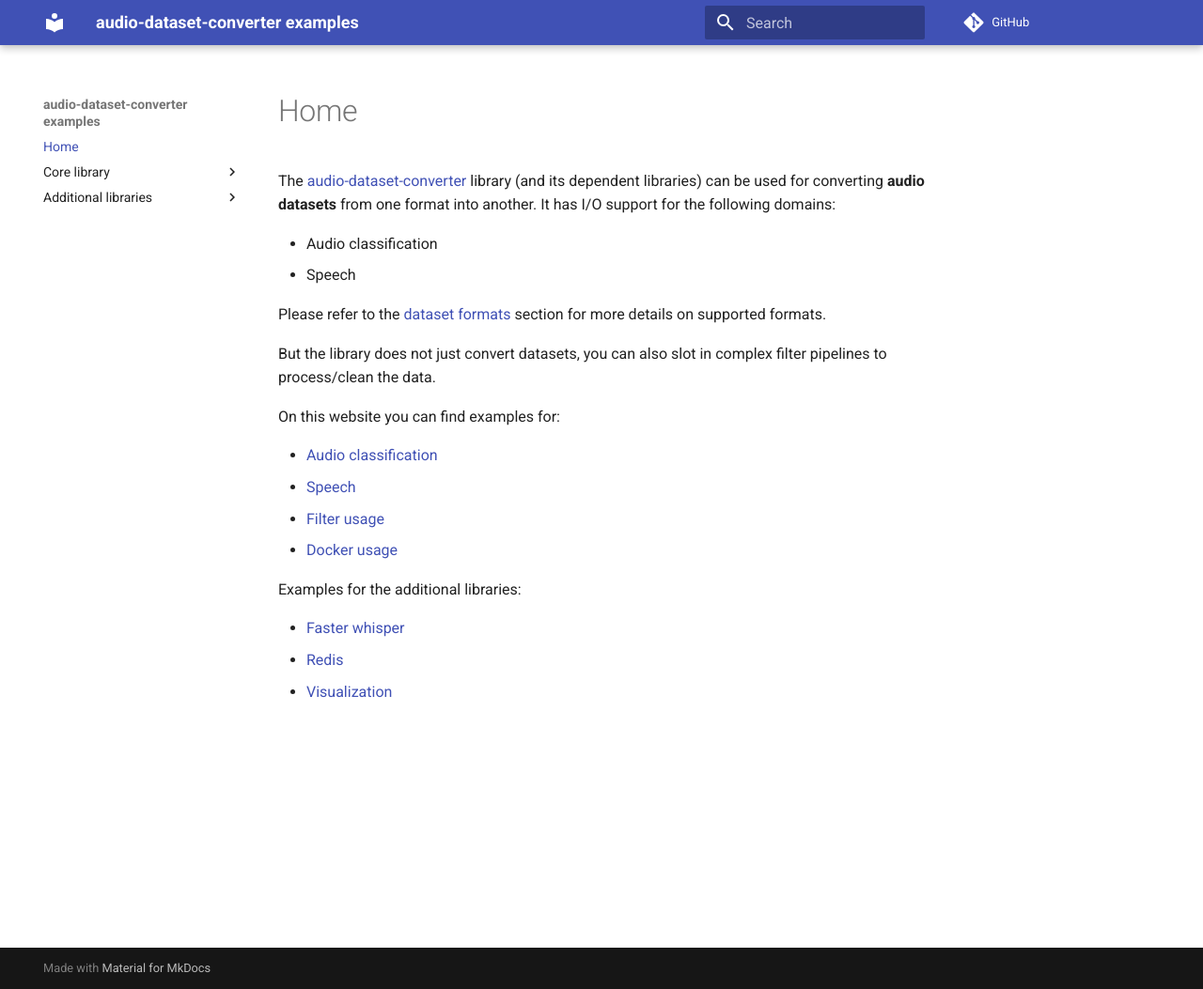
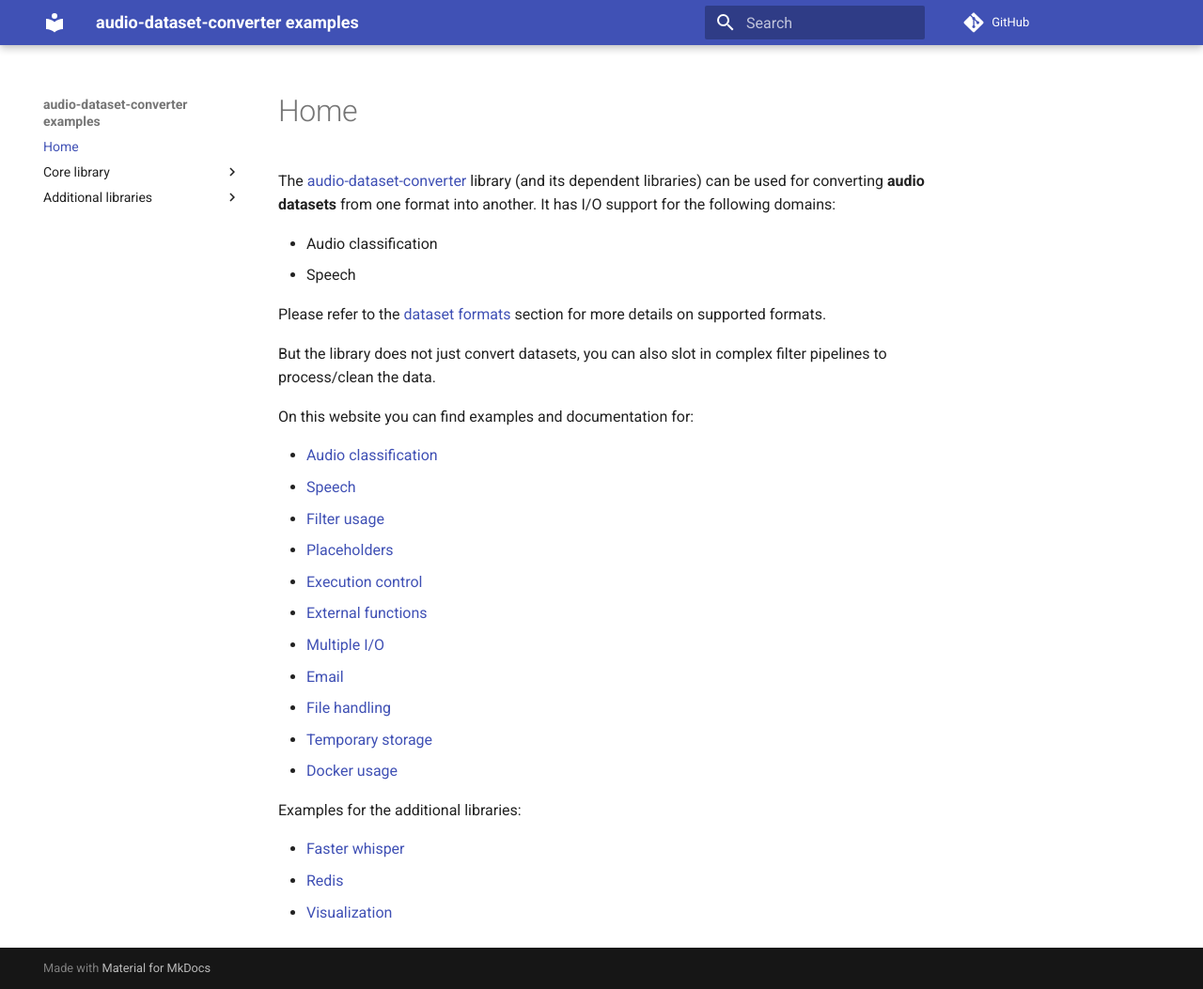
Before and after one commit to waikato-llm/audio-dataset-converter-examples, an MkDocs documentation site: the page built from docs/index.md, in a window 1280 px wide and 1053 px high. Shown: the whole window at 94% size. Built offline with MkDocs 1.6.1 and Material for MkDocs 9.7.7, drawn with Linux system fonts in a browser that asks for light colours; comment, search, counter and statistics services are not loaded.

Commit message:
covering more functionality now

```diff
--- a/docs/index.md
+++ b/docs/index.md
@@ -11,11 +11,18 @@
 But the library does not just convert datasets, you can also slot in complex filter pipelines to
 process/clean the data.
 
-On this website you can find examples for:
+On this website you can find examples and documentation for:
 
 * [Audio classification](audio_classification.md)
 * [Speech](speech.md)
 * [Filter usage](filters.md)
+* [Placeholders](placeholders.md)
+* [Execution control](execution_control.md)
+* [External functions](pyfunc.md)
+* [Multiple I/O](multi.md)
+* [Email](email.md)
+* [File handling](file_handling.md)
+* [Temporary storage](storage.md)
 * [Docker usage](docker.md)
 
 Examples for the additional libraries:
--- a/mkdocs.yml
+++ b/mkdocs.yml
@@ -19,9 +19,13 @@
         - Speech: speech.md
         - Filter usage: filters.md
         - Placeholders: placeholders.md
-        - Docker usage: docker.md
+        - Execution control: execution_control.md
         - External functions: pyfunc.md
         - Multiple I/O: multi.md
+        - Email: email.md
+        - File handling: file_handling.md
+        - Temporary storage: storage.md
+        - Docker usage: docker.md
     - Additional libraries:
         - Faster whisper: faster_whisper.md
         - Redis: redis.md
```
Also changed, not shown: docs/email.md (added, +33 -0 lines), docs/execution_control.md (added, +31 -0 lines), docs/file_handling.md (added, +18 -0 lines), docs/filters.md (+3 -1 lines), docs/multi.md (+0 -22 lines), docs/storage.md (added, +7 -0 lines).
